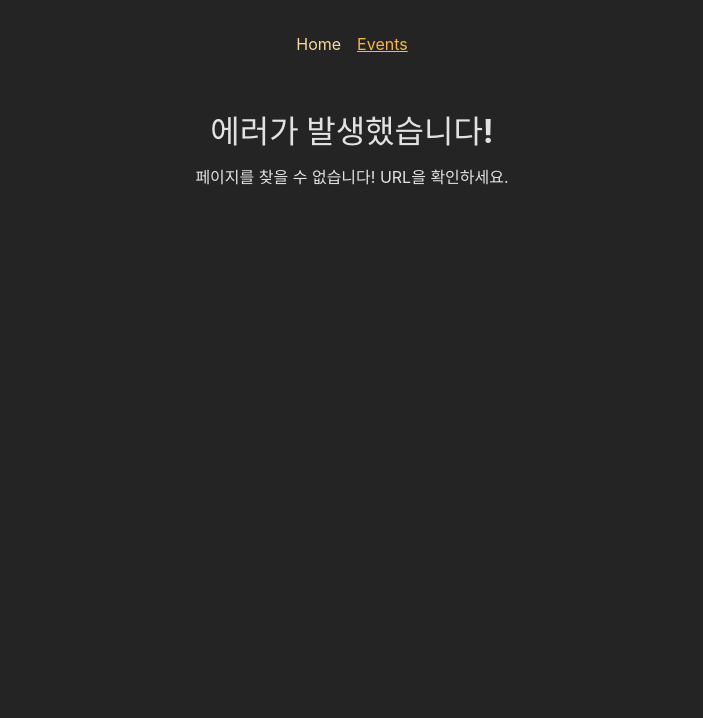
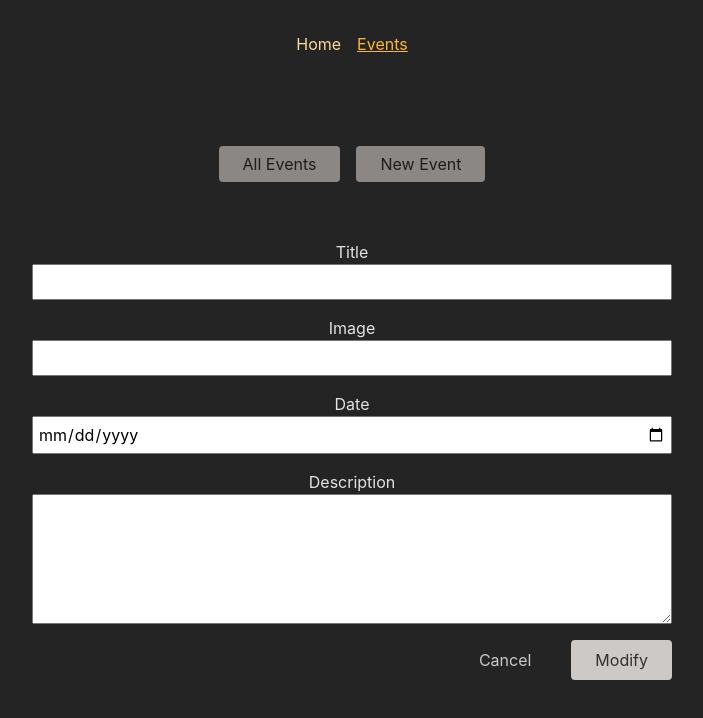
Before and after one commit to ThoI-i/event-app202502, a React (Vite) app: page /events/1/edit in a window 1280 px wide. Shown: the top 718 px of the page, without its empty margins (288-991 px from the left). Built offline with nearby package versions, Linux system fonts and the light colour scheme.

Commit message:
250219 09:54 # 14. 수정 페이지 만들기

```diff
--- a/src/components/EventForm.jsx
+++ b/src/components/EventForm.jsx
@@ -1,7 +1,7 @@
 import { Form, useNavigate } from 'react-router-dom';
 import styles from './EventForm.module.scss';
 
-const EventForm = () => {
+const EventForm = ({ method }) => {
 
   // 링크 이동시 새로고침 없이 이동하는 훅
   const navigate = useNavigate();
@@ -47,7 +47,7 @@ const EventForm = () => {
   // 3. method옵션을 설정함
   return (
     <Form
-      method='POST'
+      method={method}
       className={styles.form}
       noValidate
       // onSubmit={handleSubmit}
@@ -90,7 +90,7 @@ const EventForm = () => {
       </p>
       <div className={styles.actions}>
         <button type='button' onClick={() => navigate('..')}>Cancel</button>
-        <button>Save</button>
+        <button>{method === 'POST' ? 'Save' : 'Modify'}</button>
       </div>
     </Form>
   );
--- a/src/components/EventItem.jsx
+++ b/src/components/EventItem.jsx
@@ -1,3 +1,4 @@
+import { Link } from 'react-router-dom';
 import styles from './EventItem.module.scss';
 
 const EventItem = ({ event }) => {
@@ -18,7 +19,7 @@ const EventItem = ({ event }) => {
       <time>{date}</time>
       <p>{description}</p>
       <menu className={styles.actions}>
-        <a href='#'>Edit</a>
+        <Link to='edit'>Edit</Link>
         <button>Delete</button>
       </menu>
     </article>
--- /dev/null
+++ b/src/pages/EditPage.jsx
@@ -0,0 +1,7 @@
+import EventForm from '../components/EventForm';
+
+const EditPage = () => {
+  return <EventForm method='PUT' />;
+};
+
+export default EditPage;
--- a/src/pages/NewEventPage.jsx
+++ b/src/pages/NewEventPage.jsx
@@ -1,9 +1,8 @@
-
 import { redirect } from 'react-router-dom';
 import EventForm from '../components/EventForm';
 
 const NewEventPage = () => {
-  return <EventForm />;
+  return <EventForm method='POST' />;
 };
 
 export default NewEventPage;
--- a/src/routes/route-config.jsx
+++ b/src/routes/route-config.jsx
@@ -6,6 +6,7 @@ import RootLayout from '../layout/RootLayout';
 import EventDetailPage, { loader as eventDetailLoader } from '../pages/EventDetailPage';
 import EventLayout from '../layout/EventLayout';
 import NewEventPage, {action as saveAction} from '../pages/NewEventPage';
+import EditPage from '../pages/EditPage';
 
 
 const router = createBrowserRouter([
@@ -38,6 +39,10 @@ const router = createBrowserRouter([
             element: <EventDetailPage />,
             loader: eventDetailLoader,
           },
+          {
+            path: ':eventId/edit',
+            element: <EditPage />
+          }
         ],
       },
     ],
```
